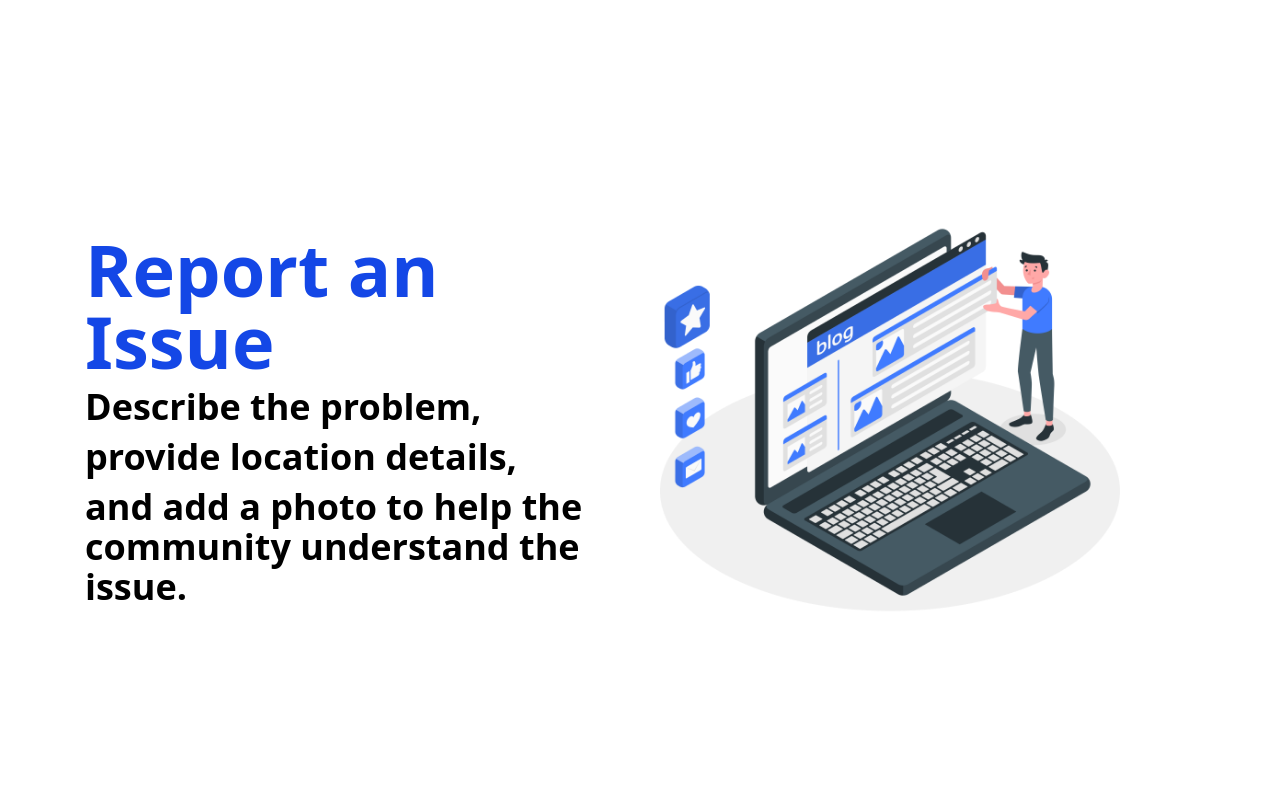
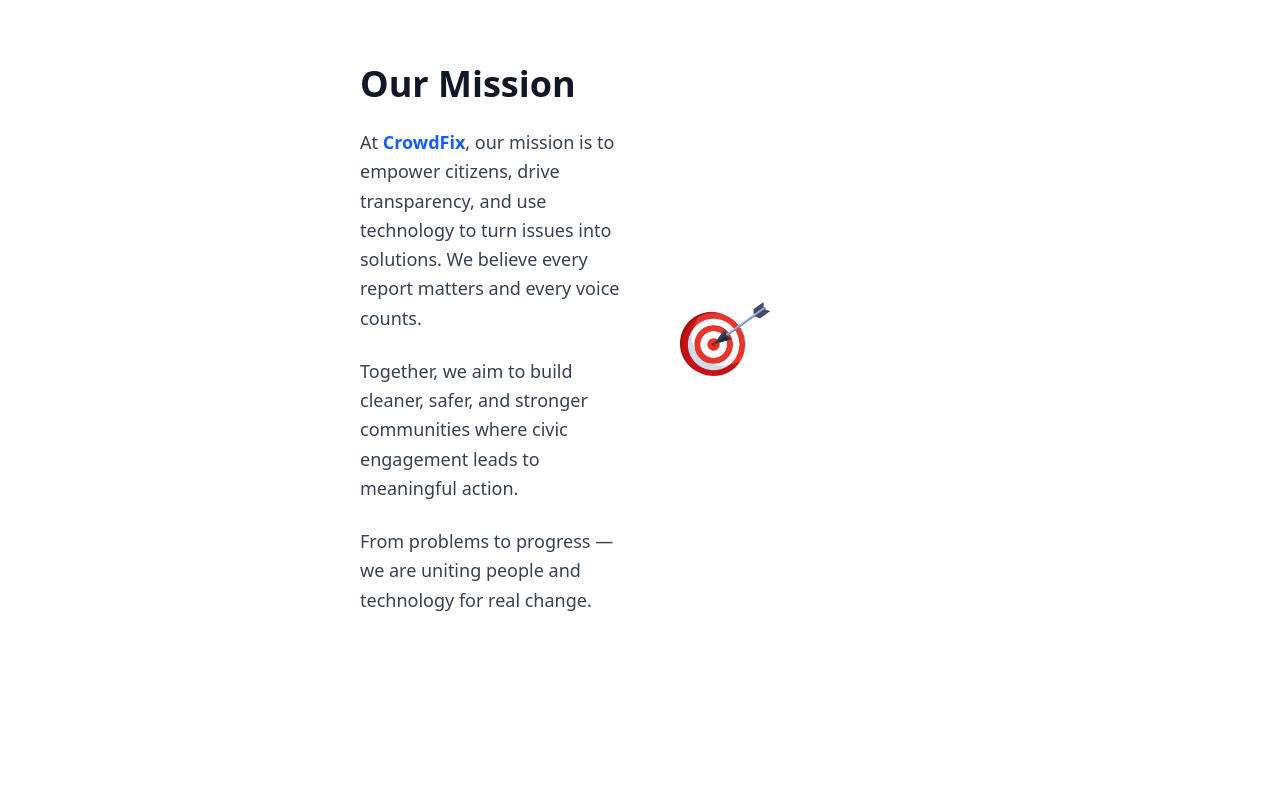
Before and after one commit to RahulHeer150/civic-, a React (Vite) app in the folder client/: page / in a window 1280 px wide. Shown: the top 798 px of the page. Built offline with nearby package versions, Linux system fonts and the light colour scheme.

Commit message:
ourmission setup

```diff
--- a/client/src/App.jsx
+++ b/client/src/App.jsx
@@ -14,6 +14,7 @@ import Navbar from './components/Navbar'
 import Hero1 from './components/Hero1'
 import ReportForm from './components/ReportForm'
 import Report_Header from './components/Report_Header'
+import OurMission from './components/OurMission'
 //import AuthPage from './pages/AuthPage'
 
 function App() {
@@ -21,6 +22,7 @@ function App() {
 
   return (
       <>
+      <OurMission/>
       <Report_Header/>
       <ReportForm/>
 
--- a/client/src/components/OurMission.jsx
+++ b/client/src/components/OurMission.jsx
@@ -1,9 +1,10 @@
 import React from 'react'
+import MissionImg from '../assets/Mission.png'
 
 const OurMission = () => {
     return (
     <section className="w-full bg-white text-gray-900 py-16 px-6 md:px-20">
-      <div className="max-w-7xl mx-auto grid md:grid-cols-2 gap-10 items-center">
+      <div className="w-1/2 mx-auto grid md:grid-cols-2 gap-10 items-center">
 
         {/* Left Side - Content */}
         <div>
@@ -26,8 +27,15 @@ const OurMission = () => {
         </div>
 
         {/* Right Side - Image Placeholder */}
-        <div className="w-full h-80 bg-gray-100 rounded-2xl flex items-center justify-center border border-gray-200">
-          <span className="text-gray-400">[ Image / Illustration ]</span>
+        <div className="w-full lg:w-1/2 md:w-1/2 flex jsutify-center items-center">
+         <img
+                    src={MissionImg}
+                    alt="Mission_image"
+                    height={500}
+                    width={500}
+                    loading="lazy"
+                    className="max-w-full h-auto md:px-5"
+                  />
         </div>
 
       </div>
@@ -35,3 +43,4 @@ const OurMission = () => {
   );
 
 }
+export default OurMission
```
Also changed, not shown: client/src/assets/Mission.png (added).
